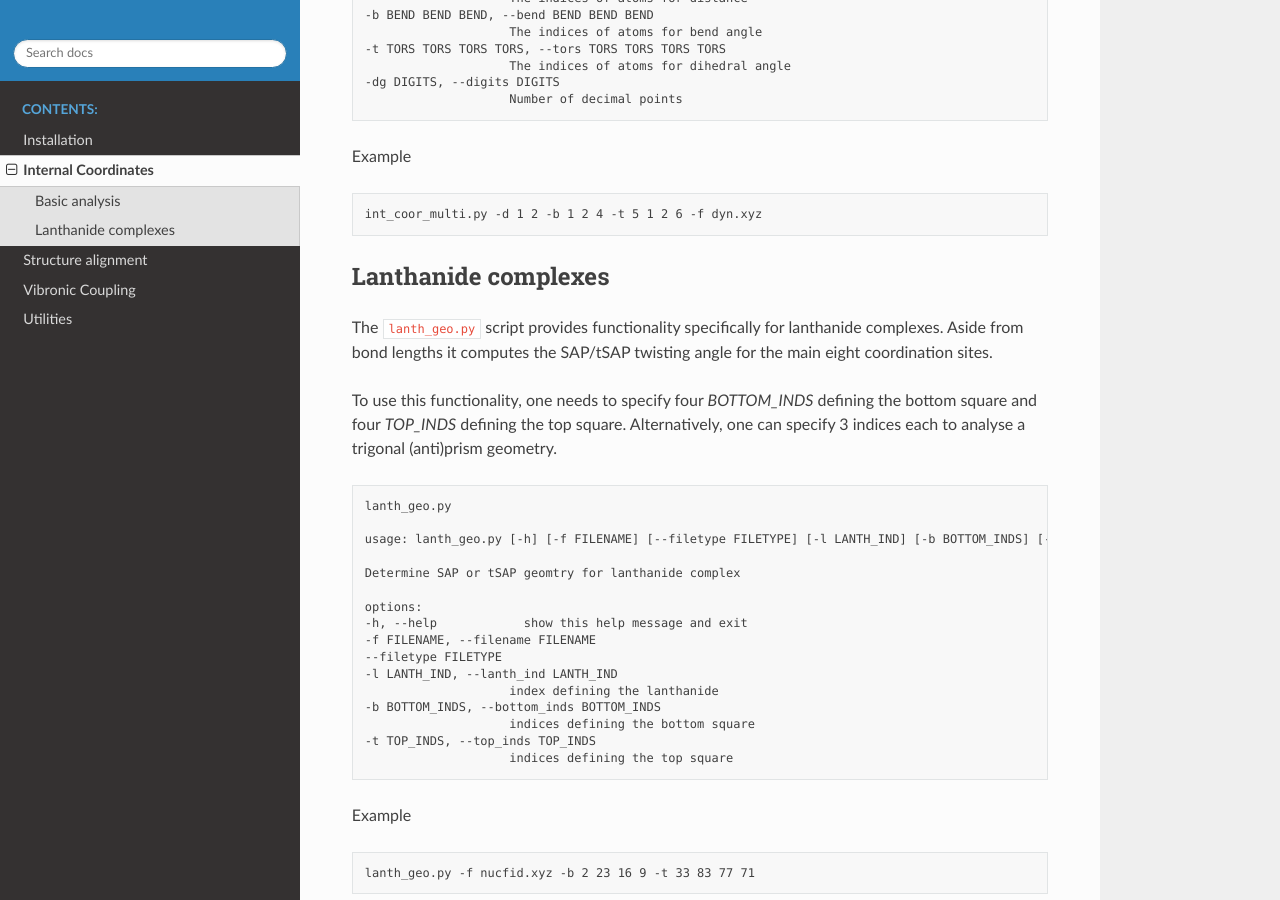
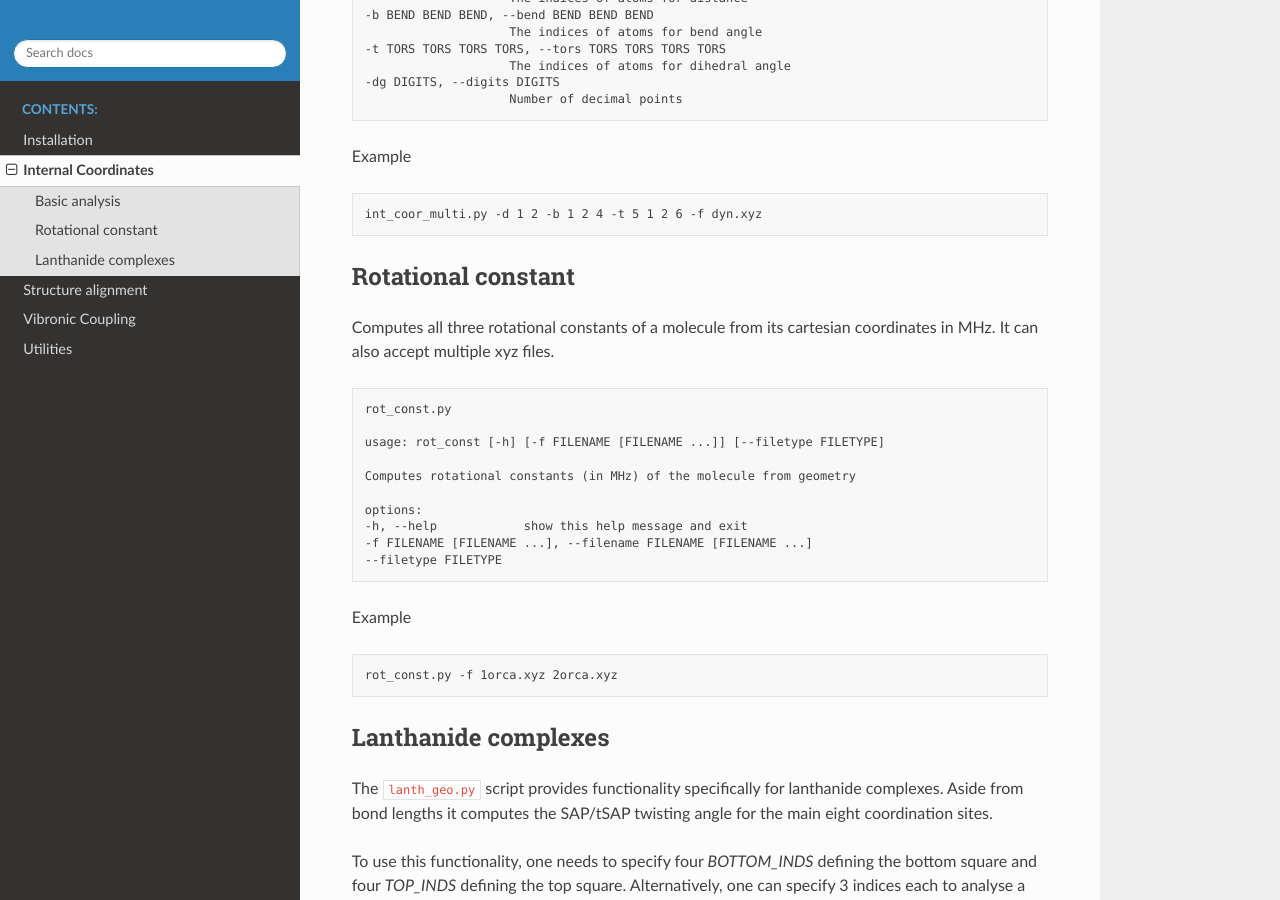
Before and after one commit to felixplasser/matilda, a Sphinx documentation site: the page built from docs/int_coor.rst, in a window 1280 px wide and 900 px high, scrolled down 560 px. Built offline with Sphinx 7.4.7 and the Read the Docs theme 3.1.0, drawn with Linux system fonts in a browser that asks for light colours.

Commit message:
documentation for rot_const.py script added

```diff
--- a/docs/int_coor.rst
+++ b/docs/int_coor.rst
@@ -38,6 +38,32 @@ Example
 
     int_coor_multi.py -d 1 2 -b 1 2 4 -t 5 1 2 6 -f dyn.xyz
 
+Rotational constant
+~~~~~~~~~~~~~~~~~~~
+
+Computes all three rotational constants of a molecule from its cartesian coordinates in MHz.
+It can also accept multiple xyz files.
+
+.. code:: text
+
+	rot_const.py
+
+	usage: rot_const [-h] [-f FILENAME [FILENAME ...]] [--filetype FILETYPE]
+
+	Computes rotational constants (in MHz) of the molecule from geometry
+
+	options:
+	-h, --help            show this help message and exit
+	-f FILENAME [FILENAME ...], --filename FILENAME [FILENAME ...]
+	--filetype FILETYPE
+
+Example
+
+.. code:: text
+
+	rot_const.py -f 1orca.xyz 2orca.xyz
+
+
 Lanthanide complexes
 ~~~~~~~~~~~~~~~~~~~~
 
```
